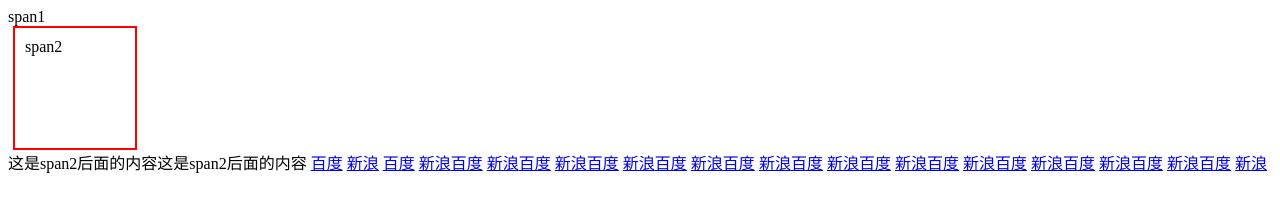
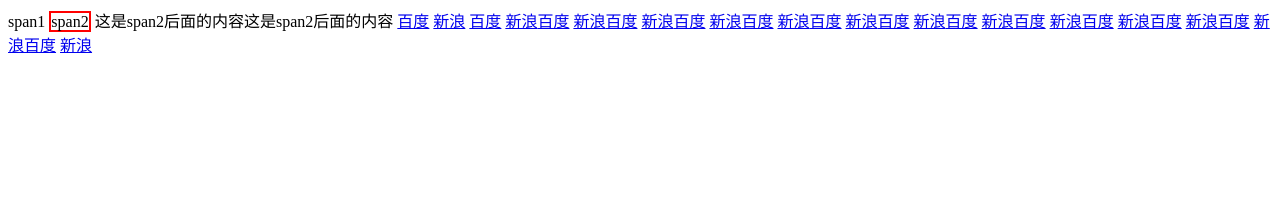
Before and after one commit to GuiTom/h5_tutorial, a plain HTML site: page chapter/chapter2.html in a window 1280 px wide. Drawn offline with Linux system fonts and the light colour scheme.

Commit message:
Update chapter2.html

```diff
--- a/chapter/chapter2.html
+++ b/chapter/chapter2.html
@@ -41,10 +41,8 @@
     #span2{
         width: 100px;
         height:100px;
-        display: flow;
-        padding: 10px;
         border: 2px red solid;
-        margin-left: 5px;
+
     }
 </style>
 </body>
```
